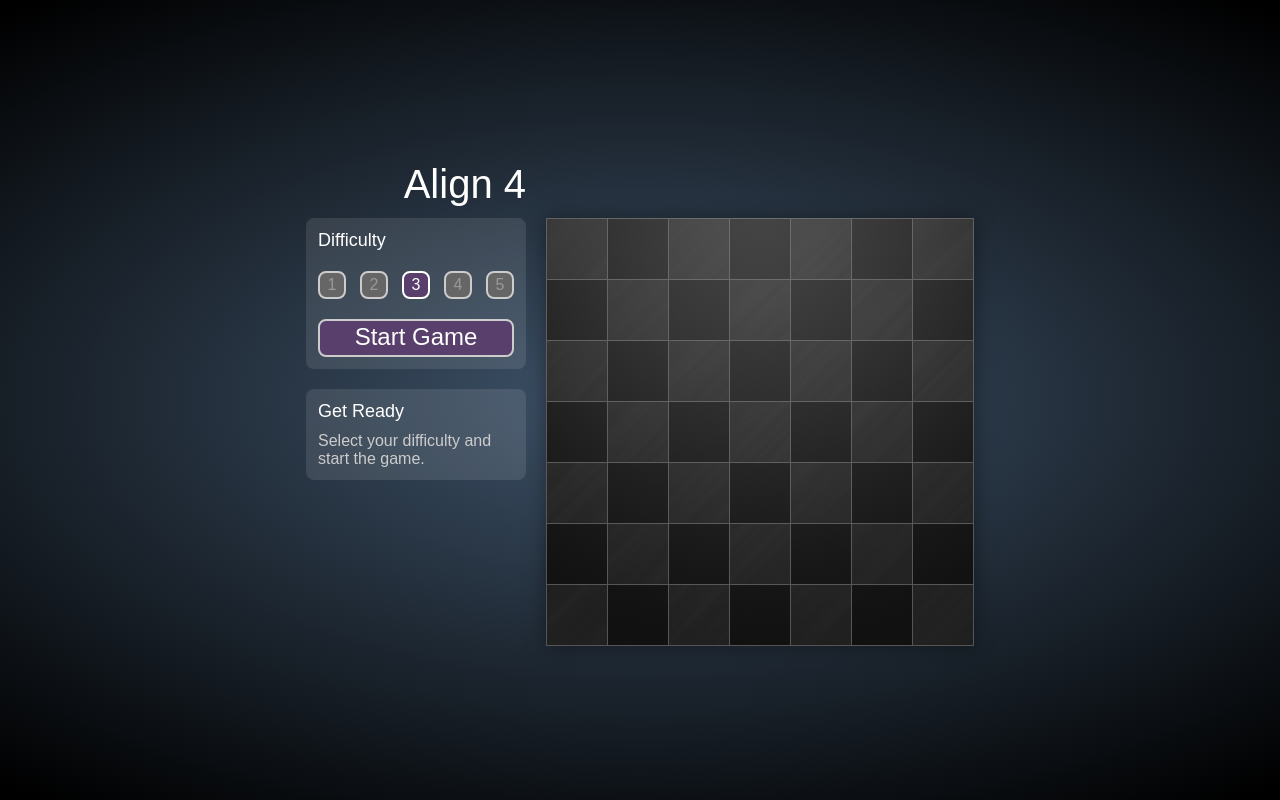
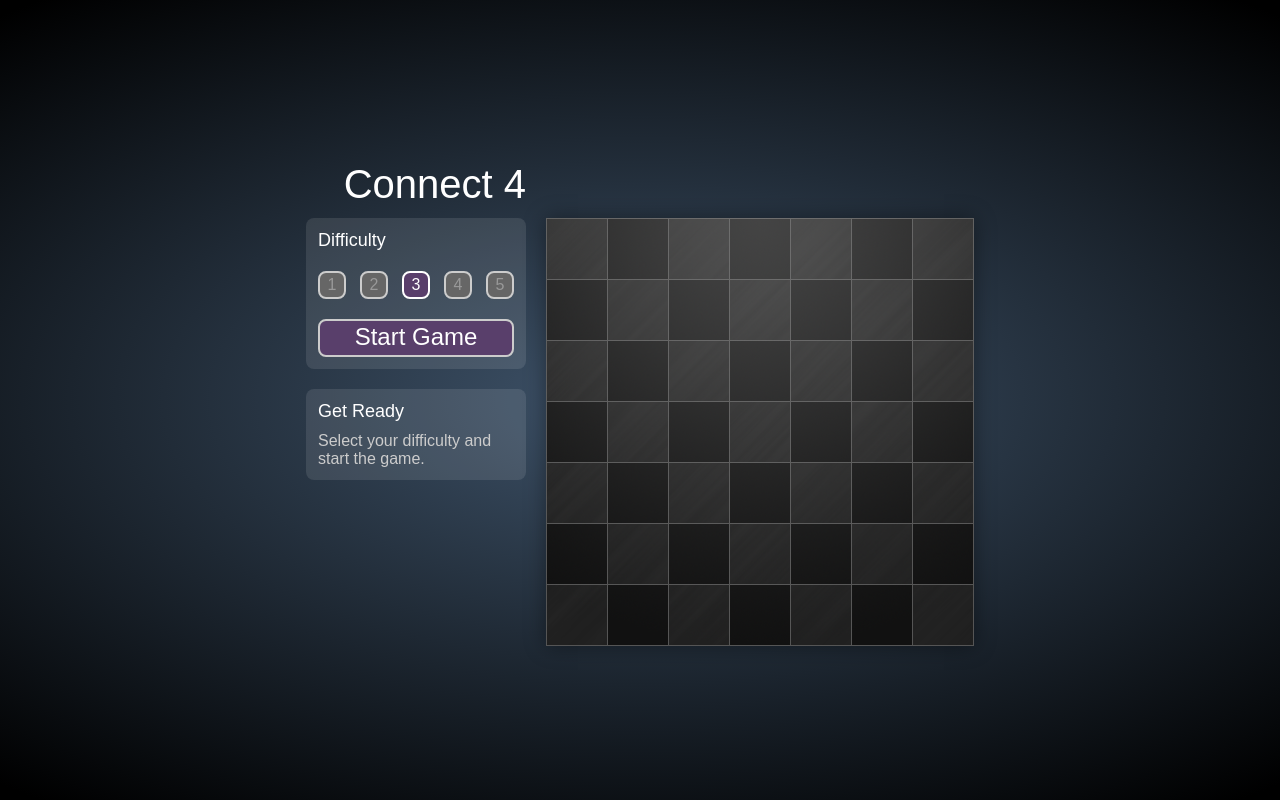
Before and after one commit to isaacmsl/Connect-4-Game, a plain HTML site: page index.html in a window 1280 px wide. Drawn offline with Linux system fonts and the light colour scheme; a web font is replaced by a local one.

Commit message:
Renaming the title

```diff
--- a/index.html
+++ b/index.html
@@ -4,7 +4,7 @@
 
   <!--  Meta  -->
   <meta charset="UTF-8" />
-  <title>Align 4 Game</title>
+  <title>Connect 4 Game</title>
 
   <!--  Styles  -->
   <link rel="stylesheet" href="styles/DoppioOne.css"/>
@@ -14,7 +14,7 @@
   <div class="wrapper">
     <div class="content">
       <div class="sidebar">
-        <h1>Align 4</h1>
+        <h1>Connect 4</h1>
         <div class="panel dif">
           <h2>Difficulty</h2>
           <div class="dif-options">
```
